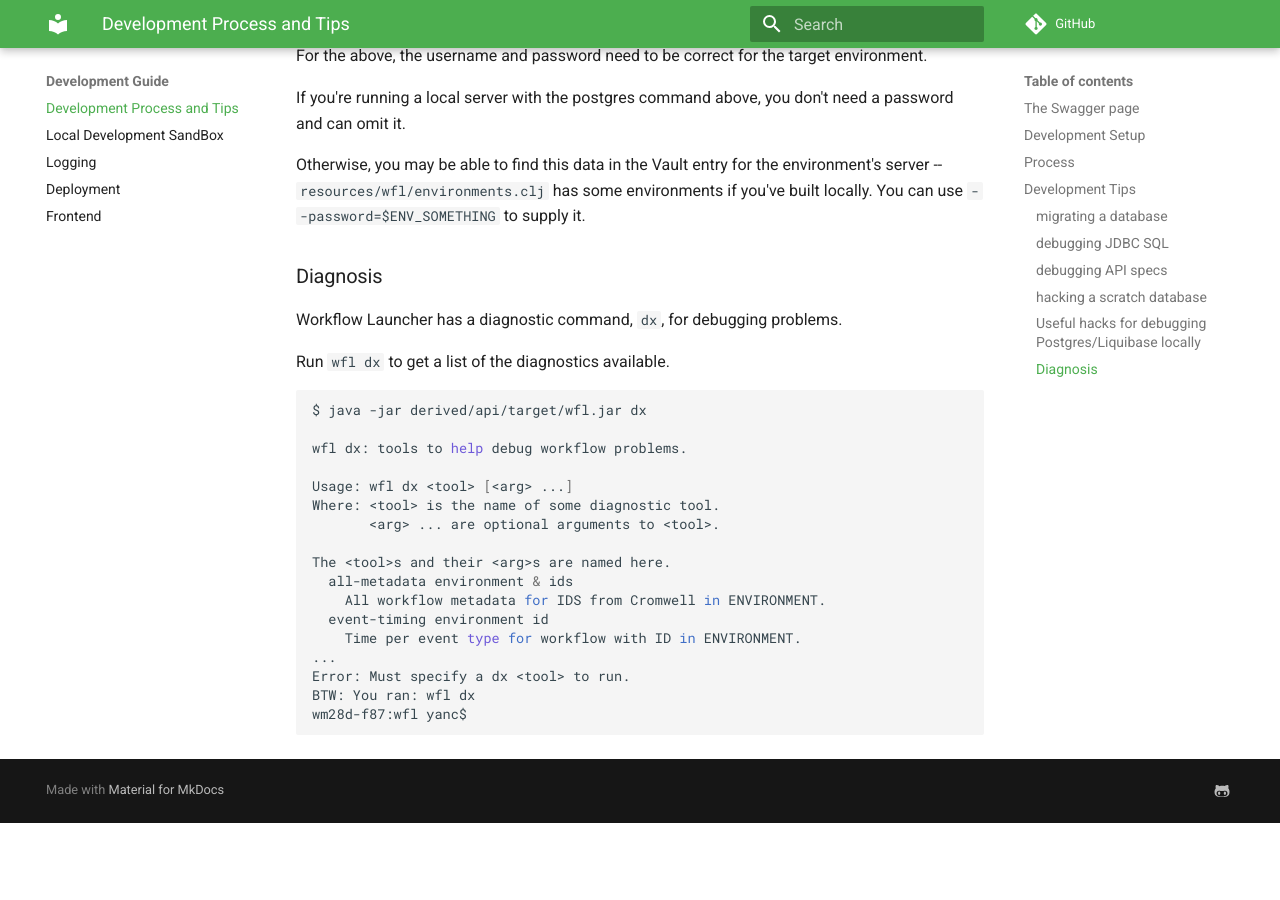
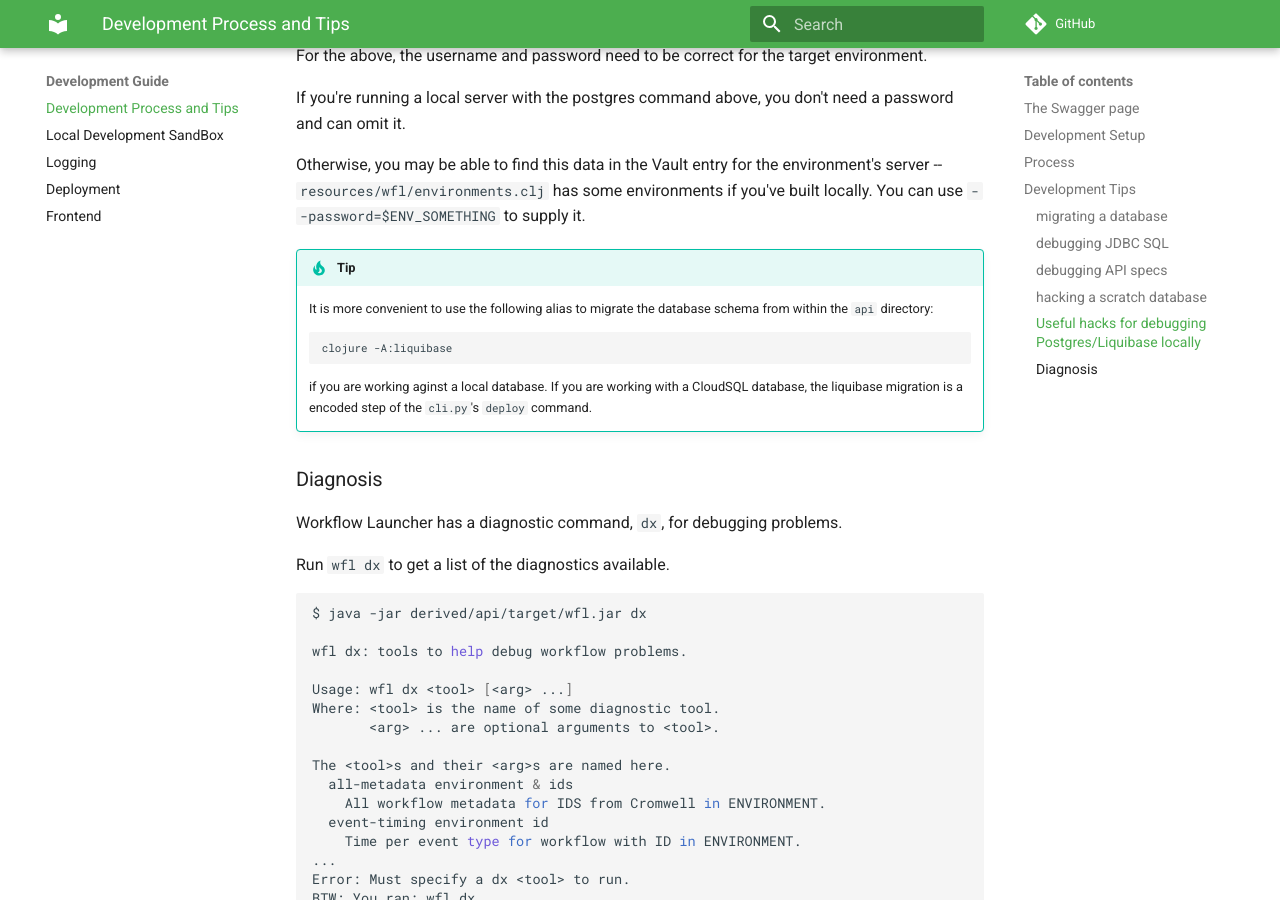
Before and after one commit to broadinstitute/wfl, an MkDocs documentation site: the page built from docs/md/dev-process.md, in a window 1280 px wide and 900 px high, scrolled down 4860 px. Built offline with MkDocs 1.6.1 and Material for MkDocs 9.7.7, drawn with Linux system fonts in a browser that asks for light colours; comment, search, counter and statistics services are not loaded; before the commit the page ends 5683 px from its top, so only the background shows below that.

Commit message:
Update documentation.

````diff
--- a/docs/md/dev-process.md
+++ b/docs/md/dev-process.md
@@ -264,6 +264,16 @@ environment's server --
 `resources/wfl/environments.clj` has some environments if you've built locally.
 You can use `--password=$ENV_SOMETHING` to supply it.
 
+!!! tip
+    It is more convenient to use the following alias to migrate the database schema
+    from within the `api` directory:
+    ```
+    clojure -A:liquibase
+    ```
+    if you are working aginst a local database. If you are working with a CloudSQL
+    database, the liquibase migration is a encoded step of the `cli.py`'s `deploy`
+    command.
+
 ### Diagnosis
 
 Workflow Launcher has a diagnostic command, `dx`,
````
